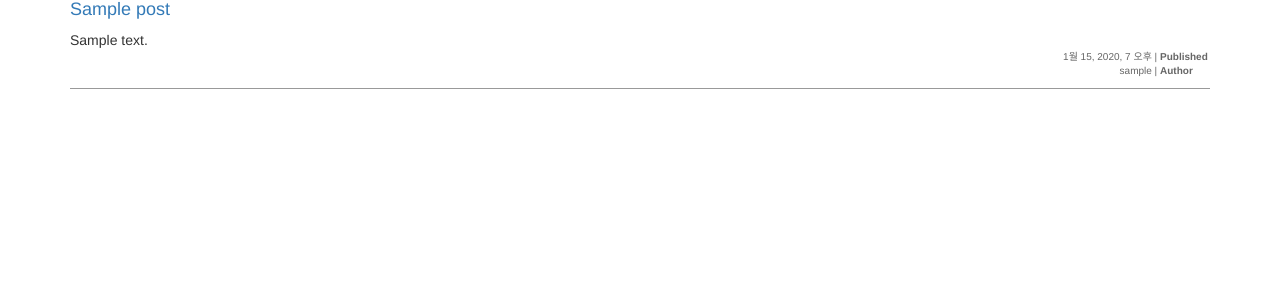
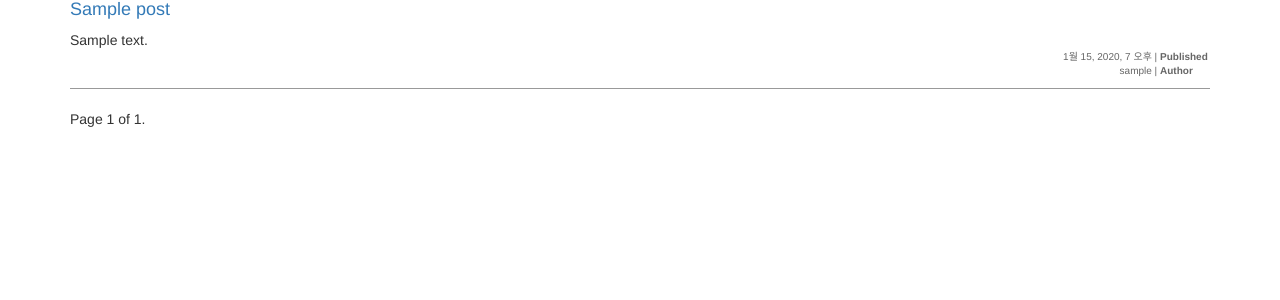
Before and after one commit to darkblank/djangogirls, a Django app: page / in a window 1280 px wide. Shown: the part 123-423 px from the top of the page. Run offline with Django 3.2, Linux system fonts and the light colour scheme; tables that the repository leaves empty hold one stand-in row (values such as "Sample post"); some libraries are stand-ins or nearby versions.

Commit message:
paginator 추가

```diff
--- a/djangogirls/blog/views.py
+++ b/djangogirls/blog/views.py
@@ -1,4 +1,5 @@
 from django.contrib.auth import get_user_model
+from django.core.paginator import Paginator, PageNotAnInteger, EmptyPage
 from django.http import HttpResponse
 from django.shortcuts import render, redirect
 from blog.models import Post
@@ -7,7 +8,15 @@ User = get_user_model()
 
 
 def post_list(request):
-    posts = Post.objects.filter(published_date__isnull=False)
+    posts_filter = Post.objects.filter(published_date__isnull=False)
+    paginator = Paginator(posts_filter, 3)
+    page = request.GET.get('page')
+    try:
+        posts = paginator.page(page)
+    except PageNotAnInteger:
+        posts = paginator.page(1)
+    except EmptyPage:
+        posts = paginator.page(paginator.num_pages)
     context = {
         # posts key의 value는 QuerySet
         'posts': posts,
--- a/djangogirls/templates/blog/post_list.html
+++ b/djangogirls/templates/blog/post_list.html
@@ -14,4 +14,19 @@
             </div>
         {% endfor %}
     </div>
+    <div class="pagination">
+        <span class="step-links">
+            {% if posts.has_previous %}
+                <a href="?page={{ posts.previous_page_number }}">previous</a>
+            {% endif %}
+
+            <span class="current">
+                Page {{ posts.number }} of {{ posts.paginator.num_pages }}.
+            </span>
+
+            {% if posts.has_next %}
+                <a href="?page={{ posts.next_page_number }}">next</a>
+            {% endif %}
+        </span>
+    </div>
 {% endblock %}
```
